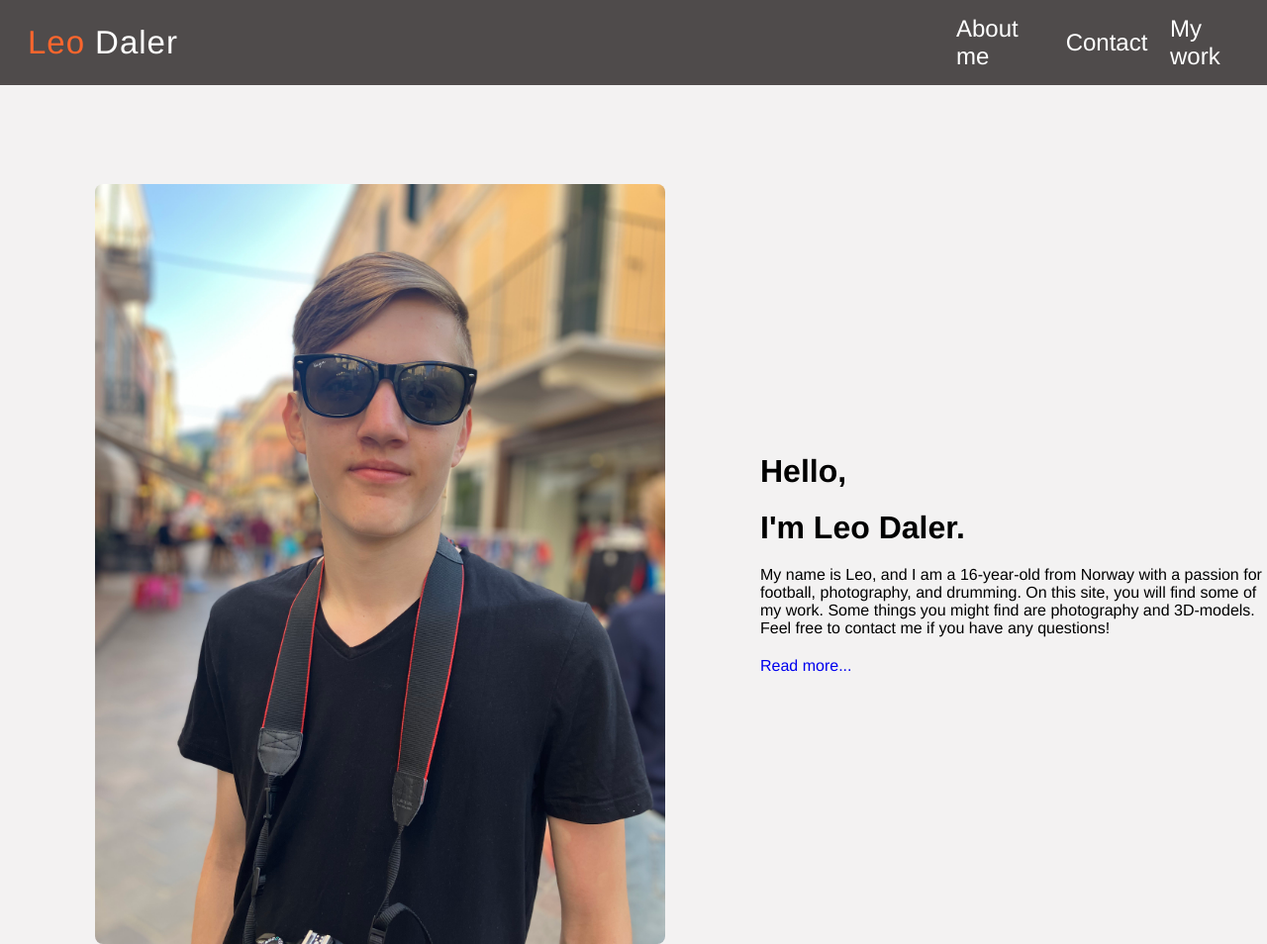
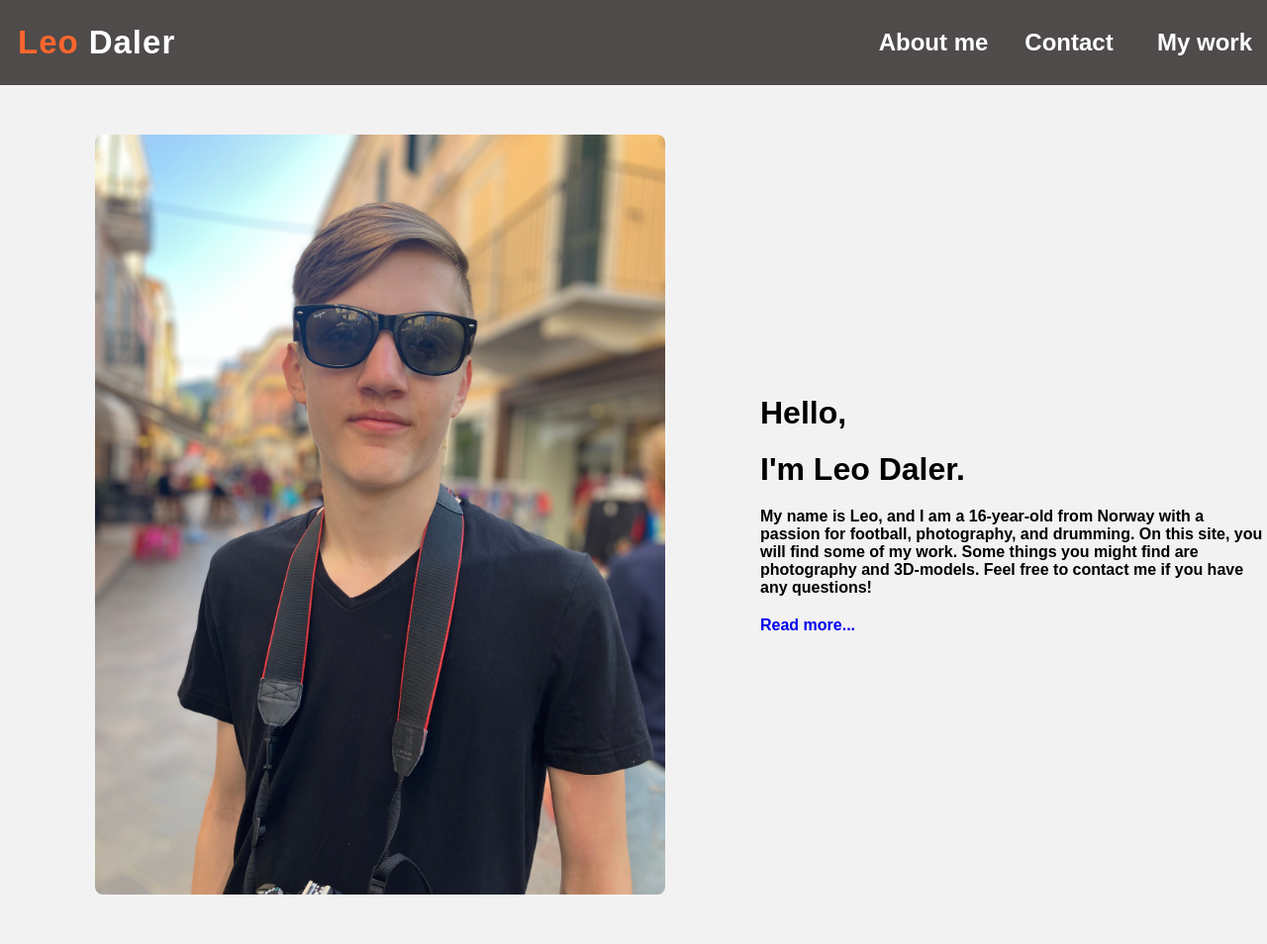
Before and after one commit to addrex/hjemmeside-leo, a plain HTML site: page Website/index.html in a window 1280 px wide. Shown: the top 954 px of the page at 99% size. Drawn offline with Linux system fonts and the light colour scheme.

Commit message:
Update styles.css

```diff
--- a/Website/styles.css
+++ b/Website/styles.css
@@ -7,6 +7,10 @@
   font-family: FuturaBold;
   src: url(Fonts/FuturaCyrillicBold.ttf);
 }
+
+@import url('https://fonts.googleapis.com/css2?family=Parkinsans:wght@300..800&display=swap');
+
+
 
 
 nav {
@@ -32,7 +36,7 @@ nav li {
   justify-content: center;
 }
 
-nav li:hover {
+.hideOnMobile a:hover {
   background-color: rgb(59, 56, 56);
   cursor: pointer;
 }
@@ -52,13 +56,13 @@ nav a {
   width: auto;
   padding: 8px;
   background-color: rgb(79, 75, 75);
+  margin-left: 0;
 
 
 }
 
 .navbar li {
-  margin: 10px;
-
+  margin: 10px 19px 10px 30px
 }
 
 
@@ -169,12 +173,15 @@ body, html {
   padding: 0;
   margin: 0;
   background-color: rgb(243, 242, 242);
-  font-family: 'Franklin Gothic Medium', 'Arial Narrow', Arial, sans-serif;
+  /*font-family: 'Franklin Gothic Medium', 'Arial Narrow', Arial, sans-serif; */
   overflow-x: hidden;
 
 
 }
 
+body {
+  font-family: "Parkinsans", sans-serif;
+}
 
 .seperate {
   width: 100%;
@@ -188,6 +195,7 @@ a {
 * {
   margin: 0;
   padding: 0;
+  font-weight: 700;
 }
 
 
@@ -207,7 +215,7 @@ h1, h1, p {
   align-items: center;
   justify-content: center;
   flex-direction: row-reverse;
-  margin-top: 100px
+  margin-top: 50px
 
 
 }
@@ -257,7 +265,9 @@ img {
 
 
 
-
+#item1, #item3 a {
+  white-space: nowrap;
+}
 
 
 
@@ -270,10 +280,11 @@ img {
   max-width: 40vw;
   gap: 20px;
 
-  max-height: 300px;
+  max-height: 380px;
   height: 100%;
   overflow: hidden;
 }
+
 
 
 
```
